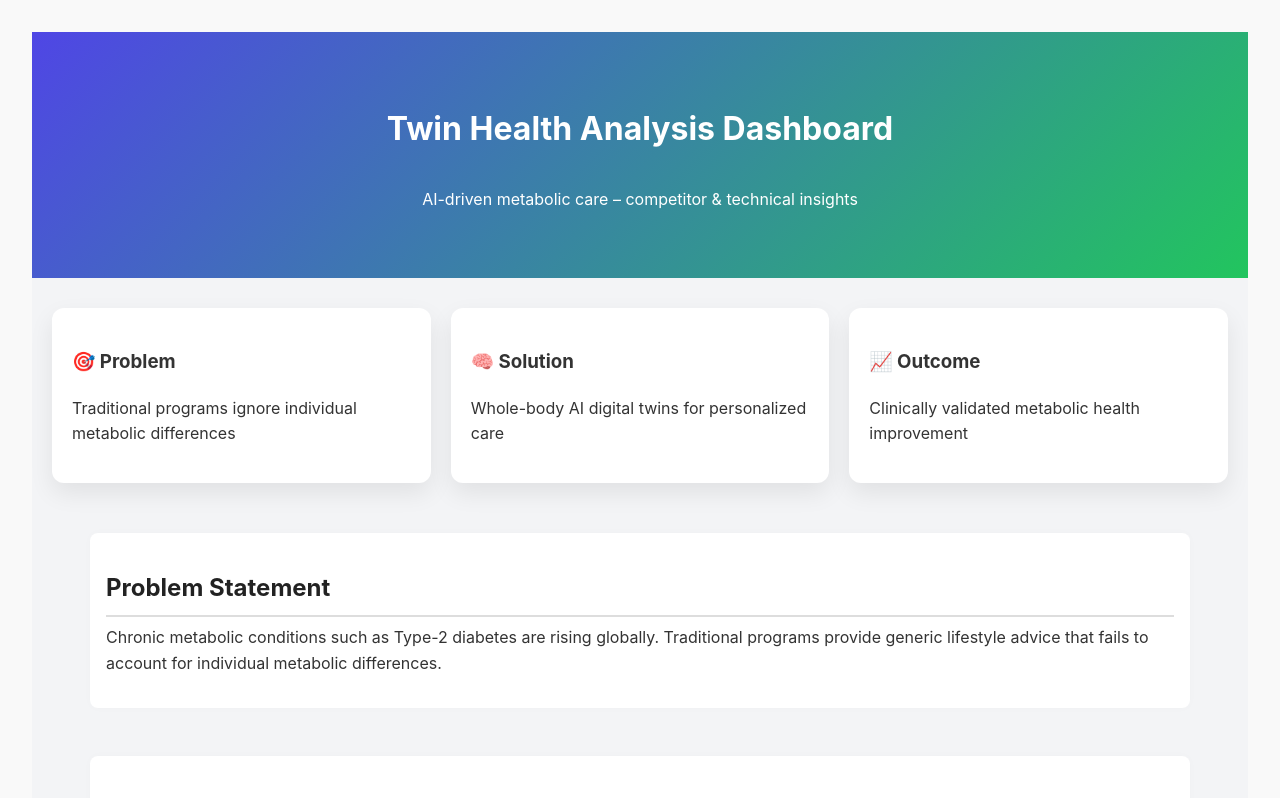
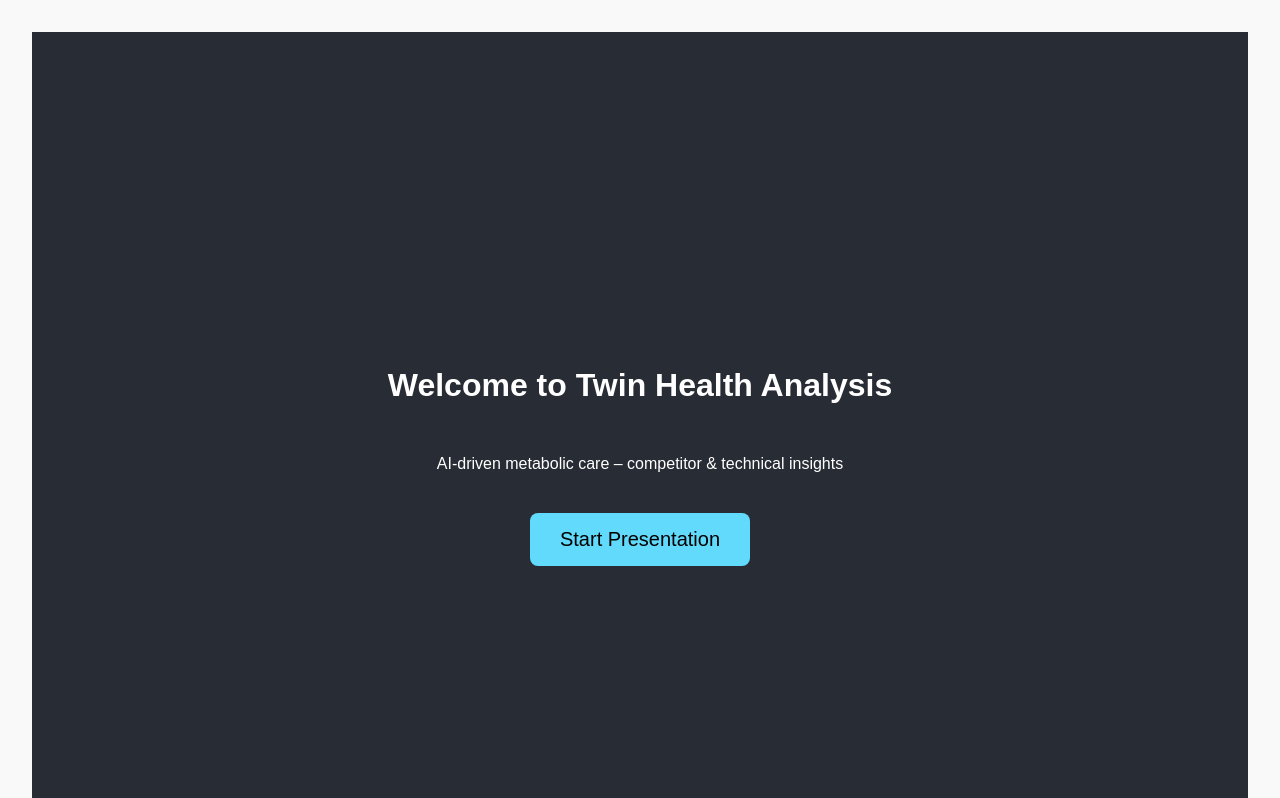
Before and after one commit to jafar02/task-1, a React (Vite) app: page / in a window 1280 px wide. Shown: the top 798 px of the page. Built offline with nearby package versions, Linux system fonts and the light colour scheme.

Commit message:
Add landing screen with fade animation

```diff
--- a/src/App.jsx
+++ b/src/App.jsx
@@ -1,8 +1,27 @@
+import React, { useState } from "react";
 import Section from "./components/Section";
 import ComparisonTable from "./components/ComparisonTable";
 import Architecture from "./components/Architecture";
 
 function App() {
+  const [showLanding, setShowLanding] = useState(true); // Landing screen state
+
+  const handleStart = () => {
+    setShowLanding(false); // Hide landing, show main dashboard
+  };
+
+  if (showLanding) {
+    return (
+      <div style={landingStyle}>
+        <h1>Welcome to Twin Health Analysis</h1>
+        <p>AI-driven metabolic care – competitor & technical insights</p>
+        <button style={buttonStyle} onClick={handleStart}>
+          Start Presentation
+        </button>
+      </div>
+    );
+  }
+
   return (
     <div style={styles.app}>
       {/* HEADER */}
@@ -140,4 +159,28 @@
   },
 };
 
+/* 🎨 LANDING SCREEN STYLES */
+const landingStyle = {
+  height: "100vh",
+  display: "flex",
+  flexDirection: "column",
+  justifyContent: "center",
+  alignItems: "center",
+  backgroundColor: "#282c34",
+  color: "white",
+  textAlign: "center",
+  padding: "20px",
+};
+
+const buttonStyle = {
+  padding: "15px 30px",
+  fontSize: "20px",
+  border: "none",
+  borderRadius: "8px",
+  cursor: "pointer",
+  backgroundColor: "#61dafb",
+  color: "#000",
+  marginTop: "20px",
+};
+
 export default App;
```
